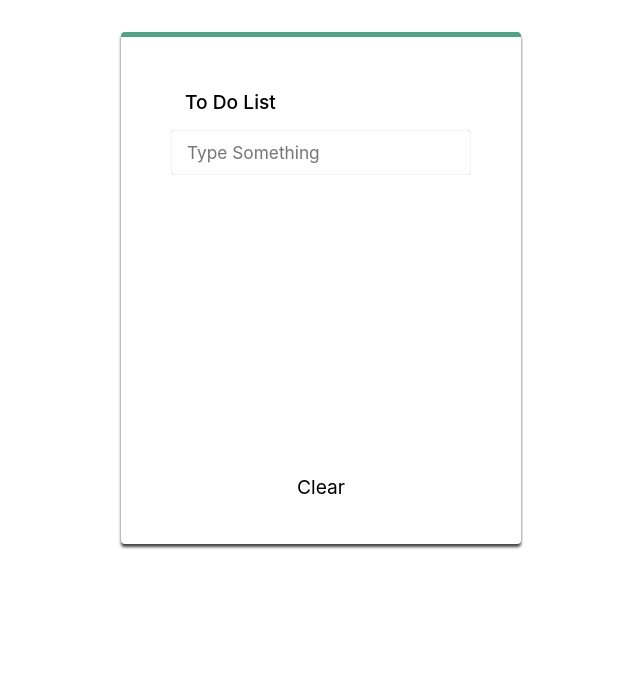
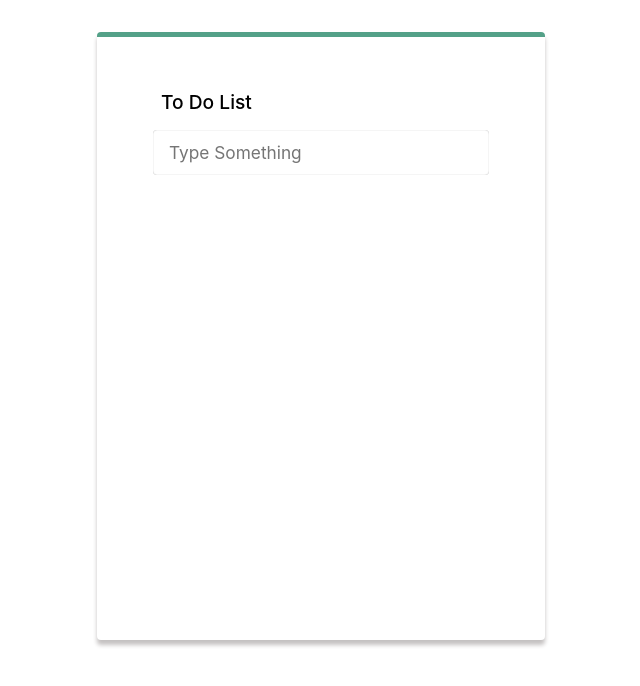
Before and after one commit to starchturrets/svelte-todo, a Svelte app: page / in a window 1280 px wide. Shown: the top 686 px of the page, without its empty margins (319-959 px from the left). Built offline with nearby package versions, Linux system fonts and the light colour scheme.

Commit message:
More design improvements

```diff
--- a/src/components/App.svelte
+++ b/src/components/App.svelte
@@ -57,21 +57,25 @@
 
     /* box-shadow: 0 5px 5px #454545, 0 15px 30px #454545; */
 
-    box-shadow: 0 3px 3px 0 #454545;
+    box-shadow: 0 5px 4px 0 #c5c2c2;
     display: flex;
     align-items: center;
     flex-direction: column;
     font-size: 1.2rem;
-    height: 32rem;
+    height: 38rem;
     margin: 2rem auto;
     padding: 2.8rem 3.5rem;
-    width: 25rem;
+    width: 28rem;
   }
 
   h1 {
     align-self: flex-start;
     font-weight: 500;
     margin: 0.5rem;
+  }
+
+  form {
+    width: 100%;
   }
 
   div.list__container {
@@ -82,8 +86,11 @@
   }
 
   .list__clear {
-    margin-top: 1rem;
-    margin-bottom: 0;
+    /* margin-top: 1rem; */
+
+    /* margin-bottom: 0; */
+    position: relative;
+    top: 1.69rem;
     align-self: center;
     justify-self: flex-end;
 
@@ -98,7 +105,7 @@
     margin-bottom: 0.5rem;
     margin-top: 0.5rem;
     padding: 0.75rem 1rem;
-    max-width: 100%;
+    width: 100%;
   }
 
   input[type='text']::placeholder {
@@ -137,7 +144,7 @@
       {/each}
     </ul>
   </div>
-
+  {#if arr.length > 0}
     <button
       class="list__clear"
       on:click={() => {
@@ -146,4 +153,5 @@
       }}>
       Clear
     </button>
+  {/if}
 </div>
```
Lines whose indentation alone changed are shown as unchanged.
